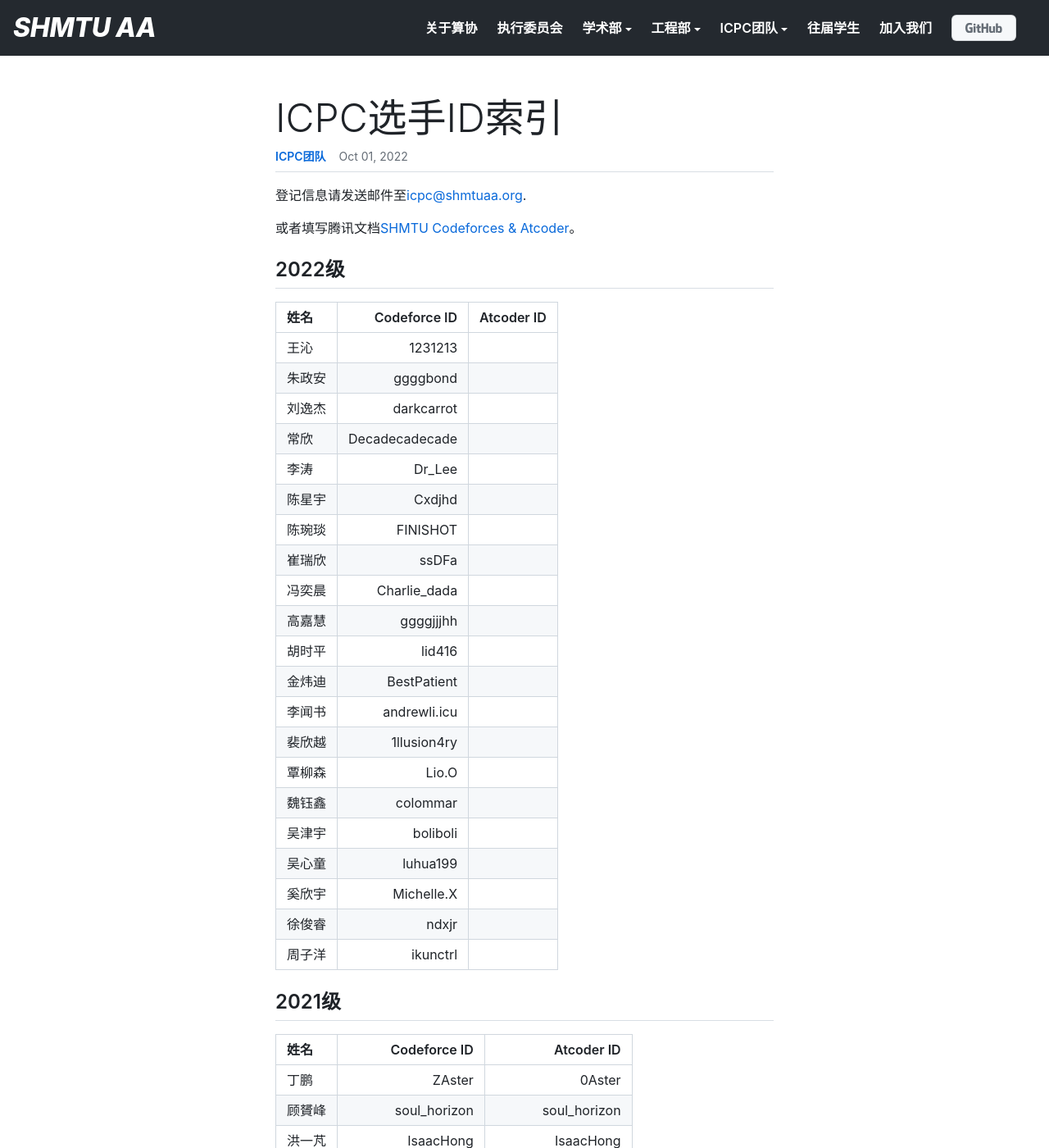
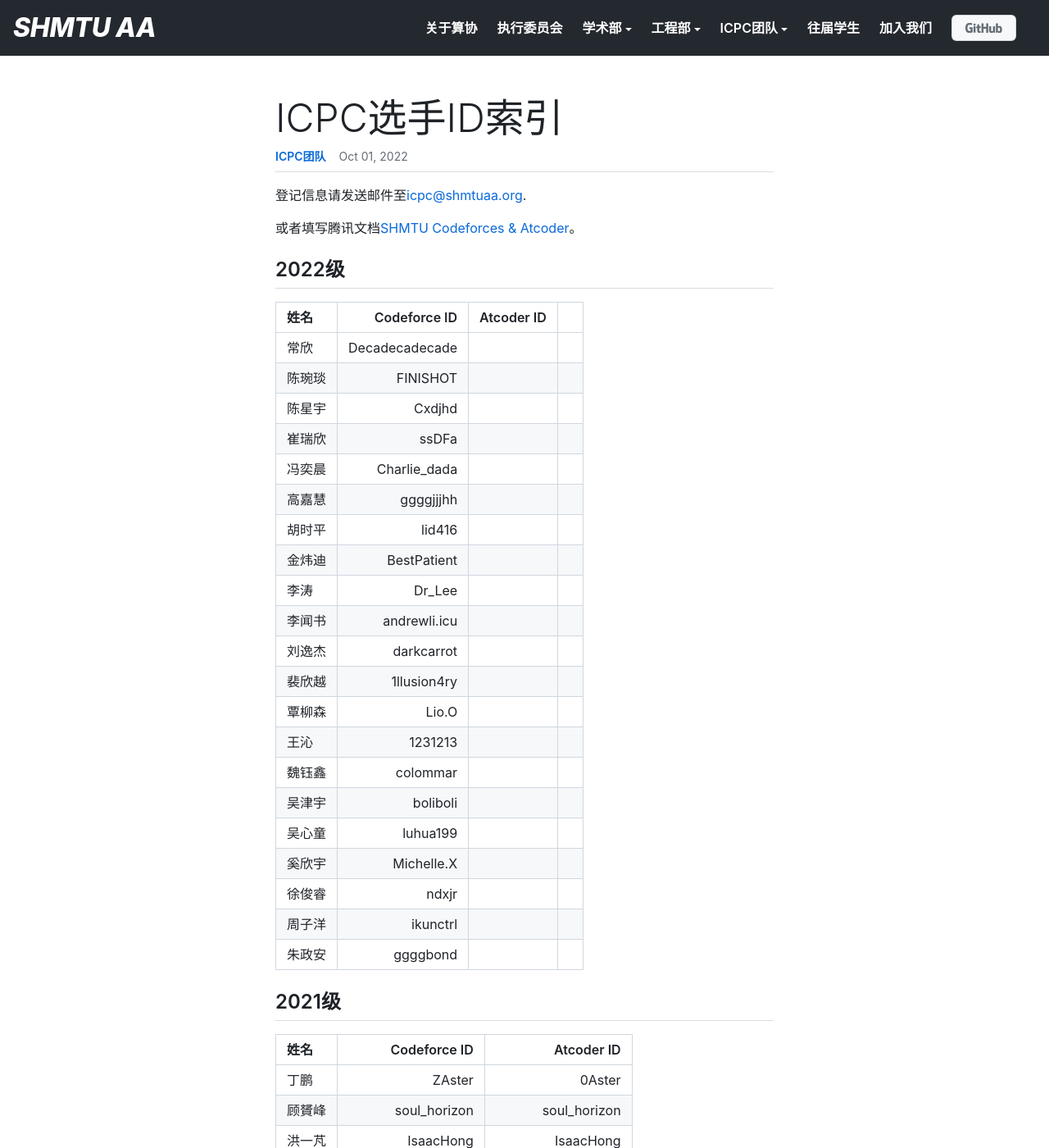
Before and after one commit to shmtuaa/shmtuaa.org, a Jekyll site: the page built from _posts/2022-10-01-ICPC-id.md, in a window 1280 px wide and 1400 px high. Shown: the whole window at 82% size. Built offline with Jekyll 4.4.1, drawn with Linux system fonts in a browser that asks for light colours.

Commit message:
Reorder ID

```diff
--- a/_posts/2022-10-01-ICPC-id.md
+++ b/_posts/2022-10-01-ICPC-id.md
@@ -14,27 +14,27 @@ excerpt: 上海海事大学ICPC选手们在Codeforces和Atcoder的ID。
 
 | 姓名  |   Codeforce ID | Atcoder ID |
 |:----|---------------:|-----------:|
-| 王沁  |        1231213 |            |
-| 朱政安 |       ggggbond |            |
-| 刘逸杰 |     darkcarrot |            |
 | 常欣  | Decadecadecade |            |
-| 李涛  |         Dr_Lee |            |
+| 陈琬琰 |       FINISHOT |            |
 | 陈星宇 |         Cxdjhd |            |
-| 陈琬琰 |       FINISHOT |            |
 | 崔瑞欣 |          ssDFa |            |
 | 冯奕晨 |   Charlie_dada |            |
 | 高嘉慧 |      ggggjjjhh |            |
 | 胡时平 |         lid416 |            |
 | 金炜迪 |    BestPatient |            |
+| 李涛  |         Dr_Lee |            |
 | 李闻书 |   andrewli.icu |            |
+| 刘逸杰 |     darkcarrot |            |
 | 裴欣越 |    1llusion4ry |            |
 | 覃柳森 |          Lio.O |            |
+| 王沁  |        1231213 |            |
 | 魏钰鑫 |       colommar |            |
 | 吴津宇 |       boliboli |            |
 | 吴心童 |       luhua199 |            |
 | 奚欣宇 |     Michelle.X |            |
 | 徐俊睿 |          ndxjr |            |
-| 周子洋 |       ikunctrl |            |
+| 周子洋 |       ikunctrl |
+| 朱政安 |       ggggbond |            ||
 
 ## 2021级
 
```
